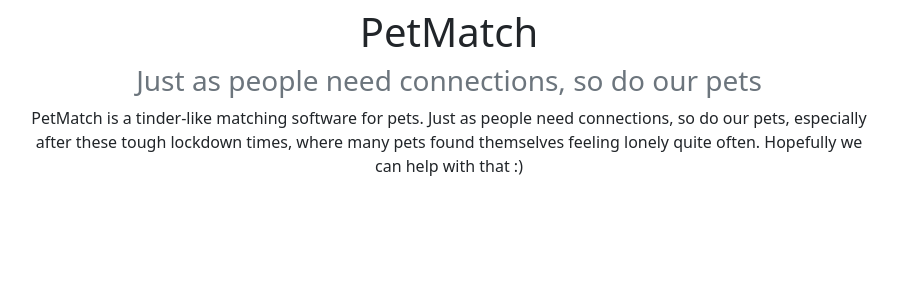
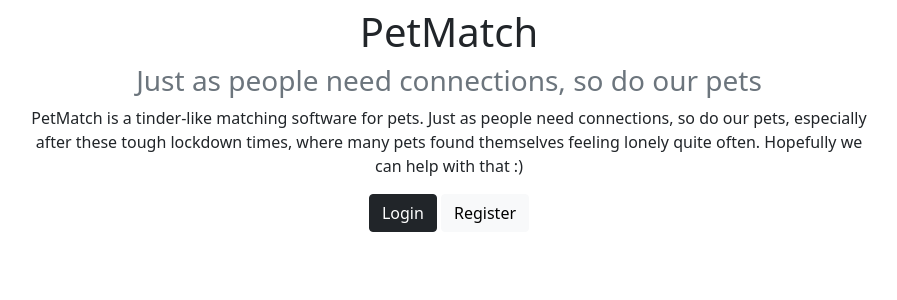
Before and after one commit to JVitorCarv/petmatch, a Django app: page / in a window 1280 px wide. Shown: the top 300 px of the page, without its empty margins (191-1088 px from the left). Run offline with Django 4.2, Linux system fonts and the light colour scheme.

Commit message:
Add log in buttons

```diff
--- a/app/templates/app/pages/home.html
+++ b/app/templates/app/pages/home.html
@@ -1,11 +1,6 @@
 <!DOCTYPE html>
 <html lang="PT-BR">
-    <head>
-        <title>Home</title>
-        <link rel="stylesheet" href="https://cdn.jsdelivr.net/npm/bootstrap@5.1.3/dist/css/bootstrap.min.css"
-         integrity="sha384-1BmE4kWBq78iYhFldvKuhfTAU6auU8tT94WrHftjDbrCEXSU1oBoqyl2QvZ6jIW3" crossorigin=
-         "anonymous">
-    </head>
+    {% include 'app/partials/head.html' %}
 
     <body>
         <div class="col-8 m-auto pt-2 pb-2 text-center">
@@ -15,6 +10,8 @@
                 our pets, especially after these tough lockdown times, where many pets found themselves feeling
                 lonely quite often. Hopefully we can help with that :)
             </p>
+            <button type="button" class="btn btn-dark">Login</button>
+            <button type="button" class="btn btn-light">Register</button>
         </div>
     </body>
 </html>
--- /dev/null
+++ b/app/templates/app/partials/head.html
@@ -0,0 +1,6 @@
+<head>
+    <title>Home</title>
+    <link rel="stylesheet" href="https://cdn.jsdelivr.net/npm/bootstrap@5.1.3/dist/css/bootstrap.min.css"
+     integrity="sha384-1BmE4kWBq78iYhFldvKuhfTAU6auU8tT94WrHftjDbrCEXSU1oBoqyl2QvZ6jIW3" crossorigin=
+     "anonymous">
+</head>
```
